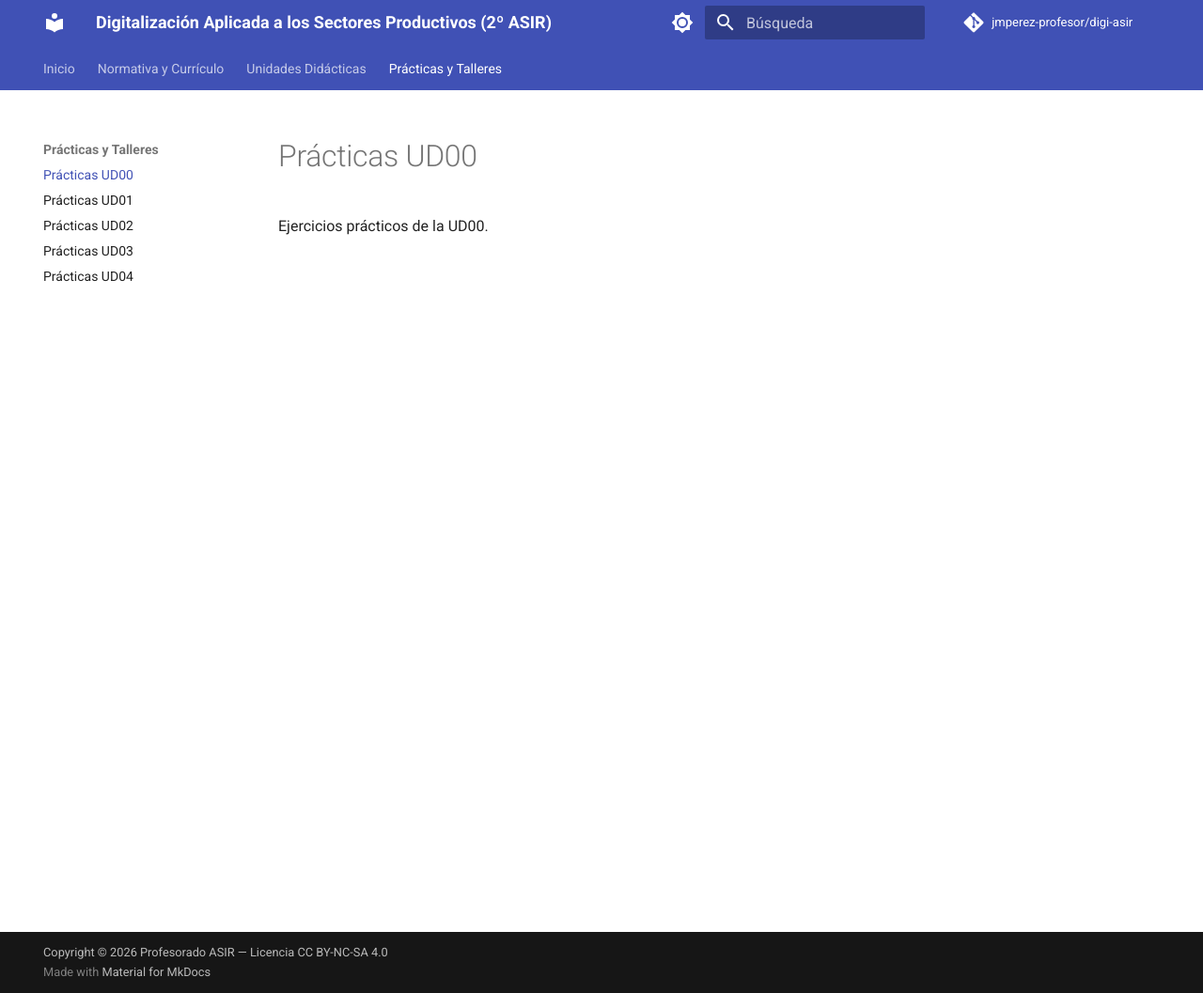
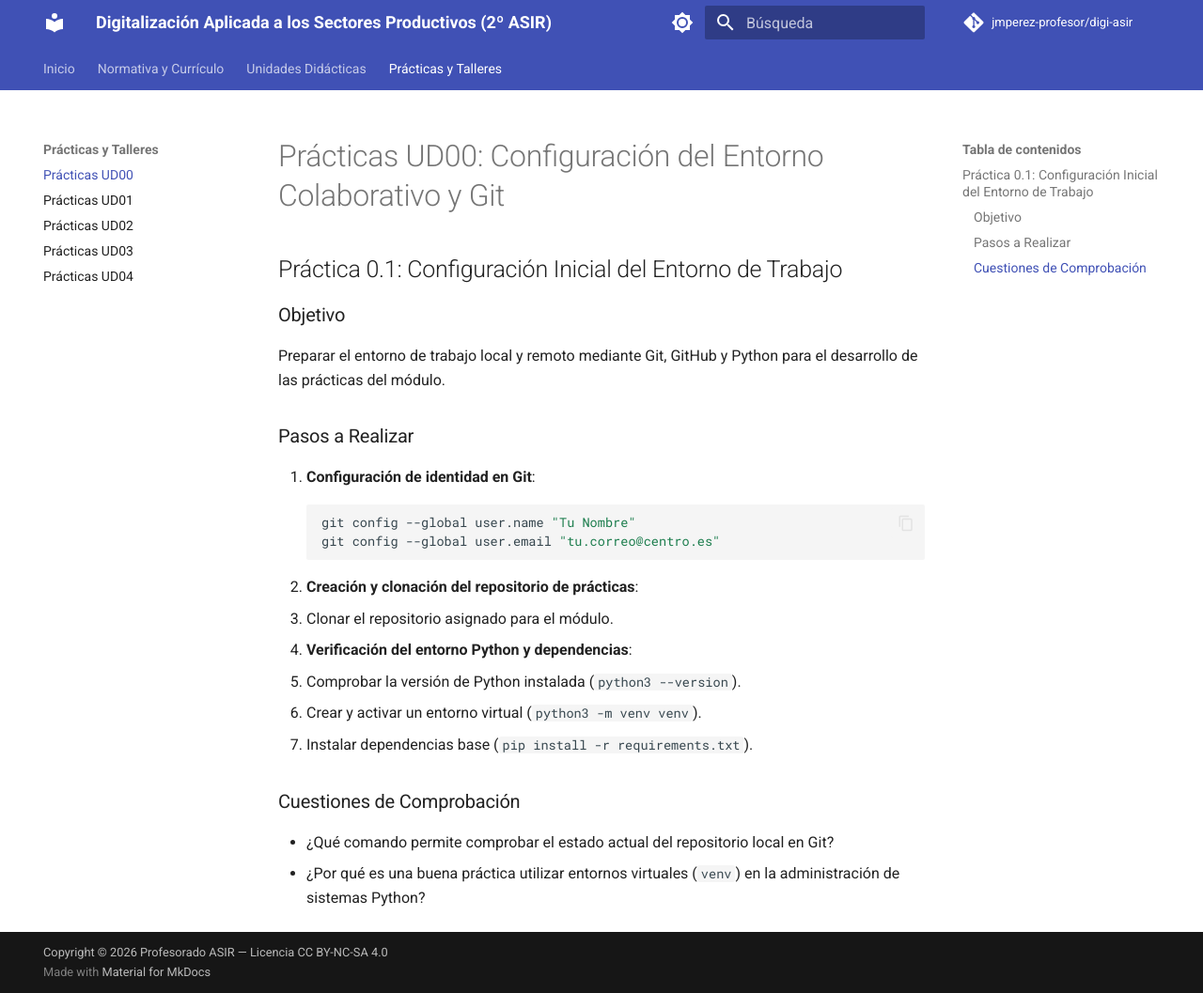
Before and after one commit to jmperez-profesor/digi-asir, an MkDocs documentation site: the page built from docs/practicas/UD00/index.md, in a window 1280 px wide and 1057 px high. Shown: the whole window at 94% size. Built offline with MkDocs 1.6.1 and Material for MkDocs 9.7.7, drawn with Linux system fonts in a browser that asks for light colours; comment, search, counter and statistics services are not loaded.

Commit message:
feat(S4): desarrollado contenido teórico y práctico de la UD00 (Presentación y Entorno)

````diff
--- a/docs/practicas/UD00/index.md
+++ b/docs/practicas/UD00/index.md
@@ -1,2 +1,23 @@
-# Prácticas UD00
-Ejercicios prácticos de la UD00.
+# Prácticas UD00: Configuración del Entorno Colaborativo y Git
+
+## Práctica 0.1: Configuración Inicial del Entorno de Trabajo
+
+### Objetivo
+Preparar el entorno de trabajo local y remoto mediante Git, GitHub y Python para el desarrollo de las prácticas del módulo.
+
+### Pasos a Realizar
+1. **Configuración de identidad en Git**:
+   ```bash
+   git config --global user.name "Tu Nombre"
+   git config --global user.email "tu.correo@centro.es"
+   ```
+2. **Creación y clonación del repositorio de prácticas**:
+   - Clonar el repositorio asignado para el módulo.
+3. **Verificación del entorno Python y dependencias**:
+   - Comprobar la versión de Python instalada (`python3 --version`).
+   - Crear y activar un entorno virtual (`python3 -m venv venv`).
+   - Instalar dependencias base (`pip install -r requirements.txt`).
+
+### Cuestiones de Comprobación
+- ¿Qué comando permite comprobar el estado actual del repositorio local en Git?
+- ¿Por qué es una buena práctica utilizar entornos virtuales (`venv`) en la administración de sistemas Python?
````
Also changed, not shown: AGENTS.md (+3 -2 lines), docs/UD00/index.md (+24 -1 lines).
